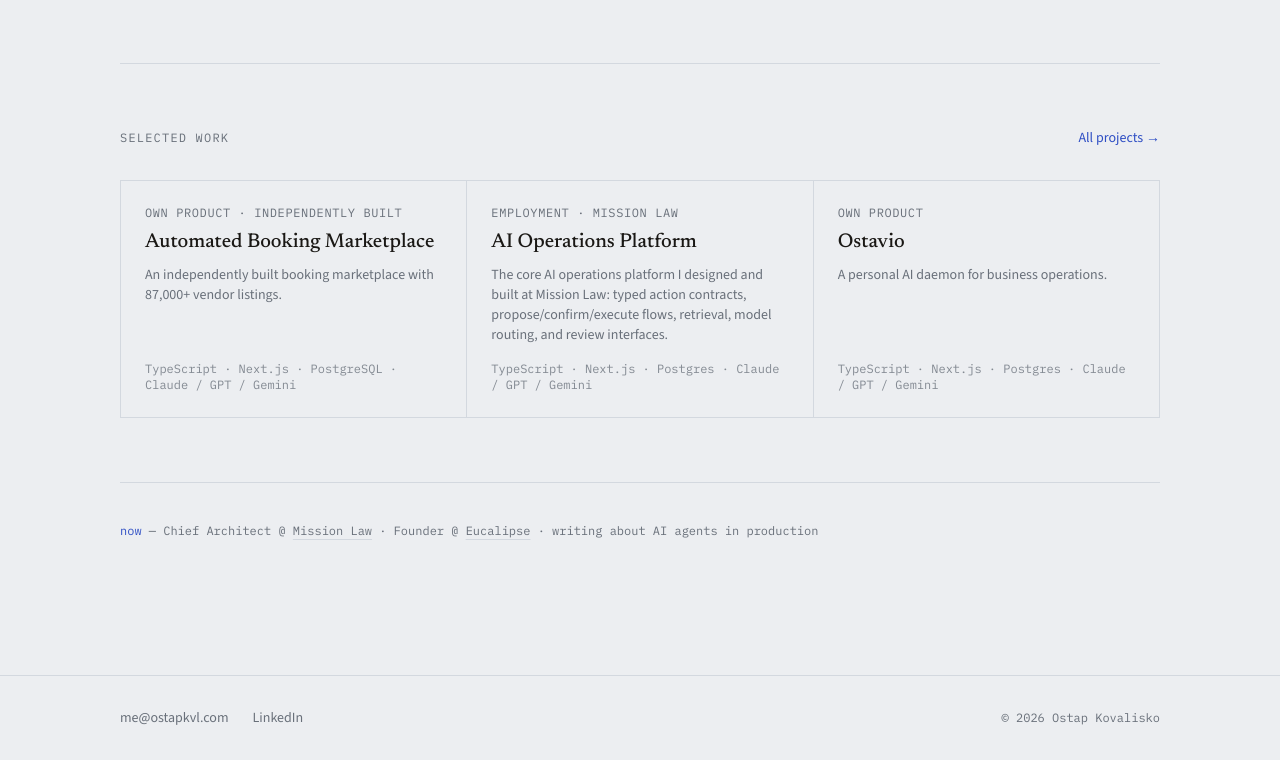
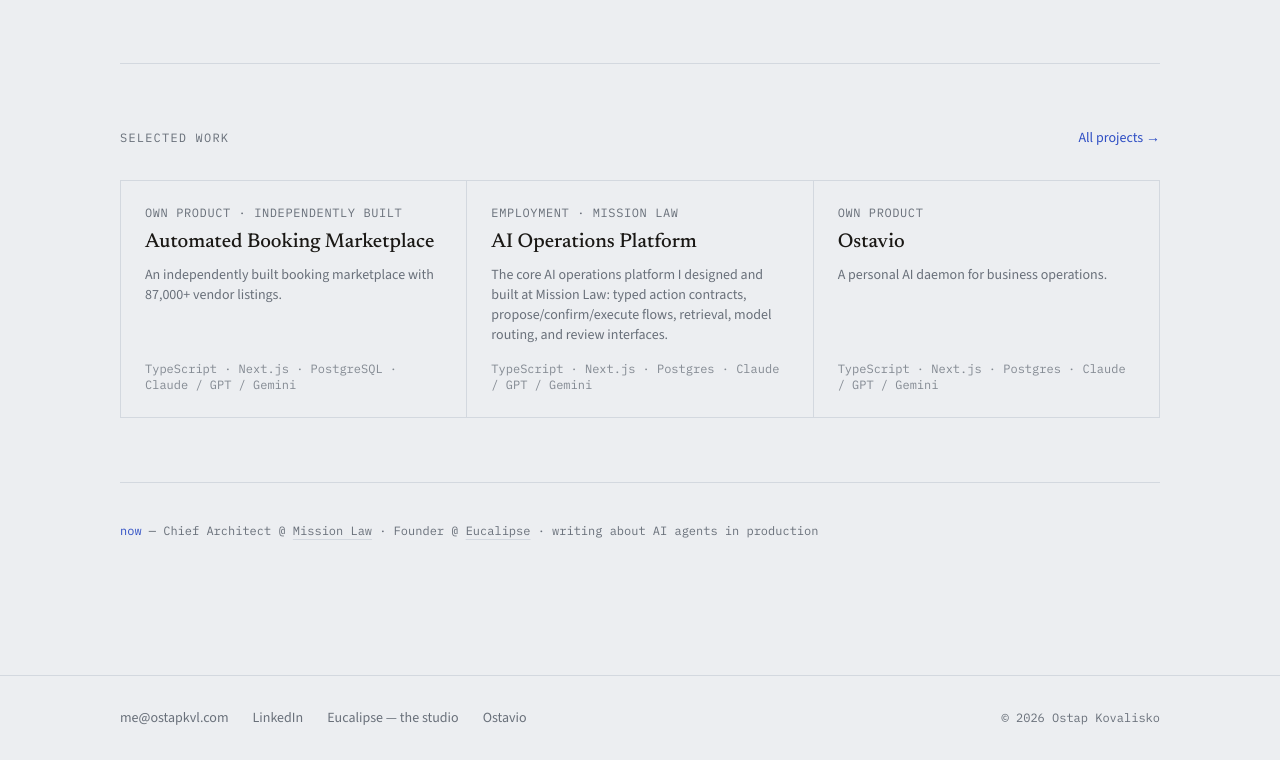
Before and after one commit to eucalipse/ostapkvl, a Next.js app: page / in a window 1280 px wide. Shown: the part 1132-1892 px from the top of the page. Built offline with nearby package versions, Linux system fonts and the light colour scheme.

Commit message:
Footer: link Eucalipse and Ostavio site-wide

```diff
--- a/app/layout.tsx
+++ b/app/layout.tsx
@@ -114,6 +114,12 @@
               <a href={site.linkedin} className="hover:text-accent">
                 LinkedIn
               </a>
+              <a href={site.eucalipse} className="hover:text-accent">
+                Eucalipse — the studio
+              </a>
+              <a href="https://ostavio.com" className="hover:text-accent">
+                Ostavio
+              </a>
             </div>
             <p className="font-mono text-xs">© 2026 Ostap Kovalisko</p>
           </div>
```
